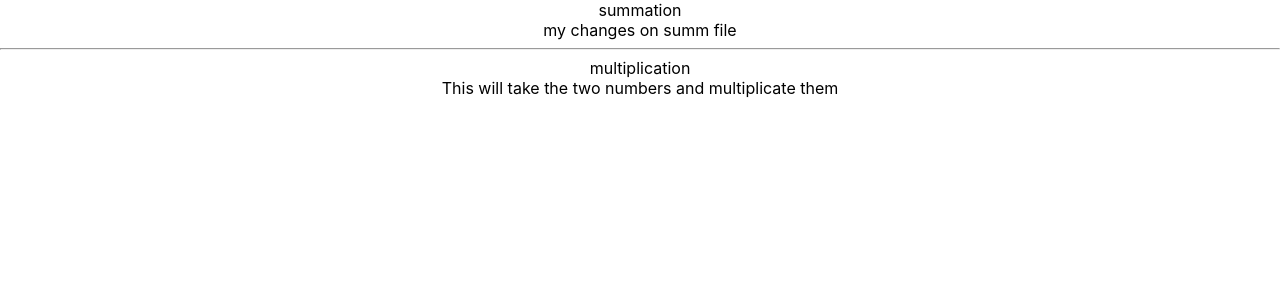
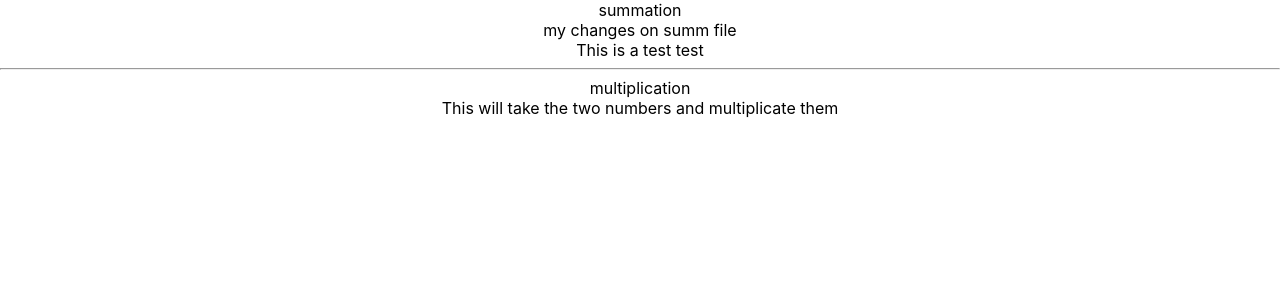
Before and after one commit to aseel-axsos/math, a React (Create React App) app: page / in a window 1280 px wide. Shown: the top 300 px of the page. Built offline with nearby package versions, Linux system fonts and the light colour scheme.

Commit message:
Sum.jsx modified

```diff
--- a/src/components/Sum.jsx
+++ b/src/components/Sum.jsx
@@ -3,8 +3,9 @@ import React, {Component} from 'react';
 export default class Sum extends Component{
     render(){
         return (<div className='sum-section'>
-             <div>summation</div>
+            <div>summation</div>
             <div>my changes on summ file</div>
+            <div id="rahaf"> This is a test test</div>
         </div>)
     }
 }
```
